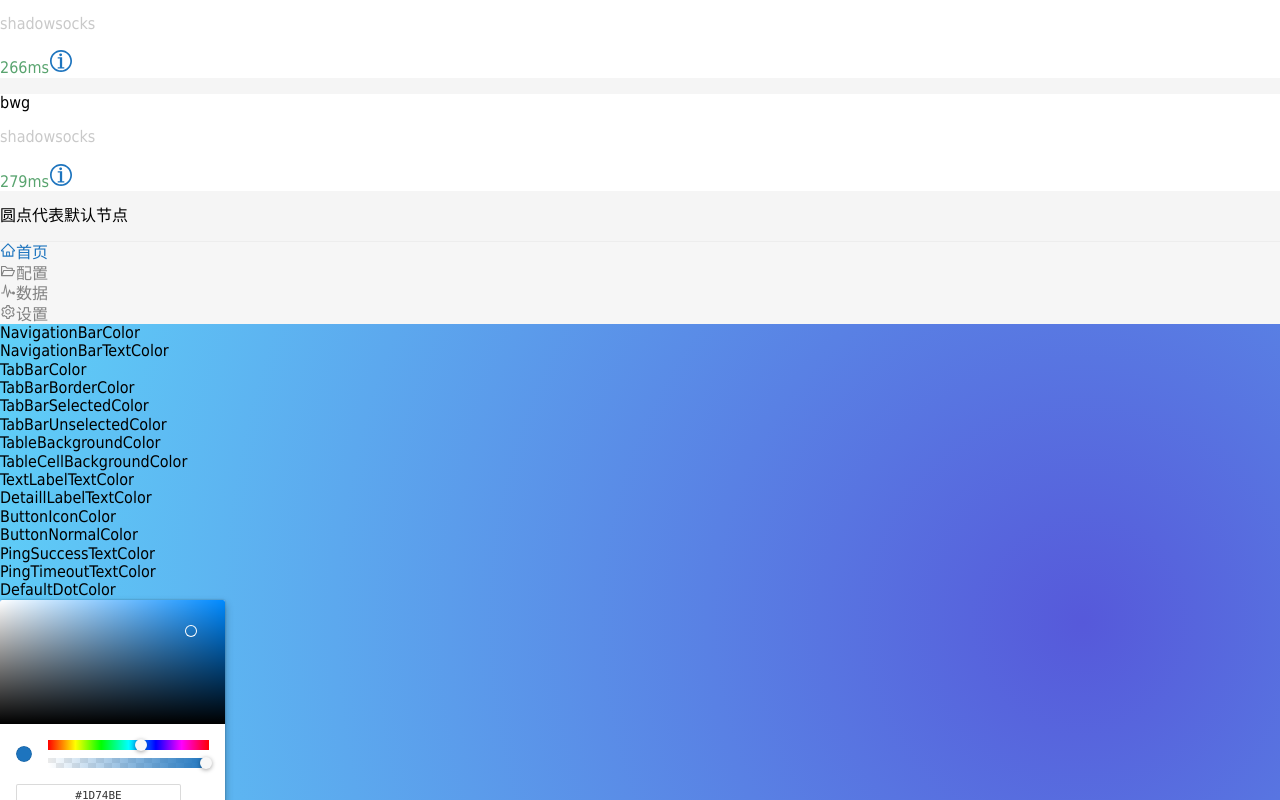
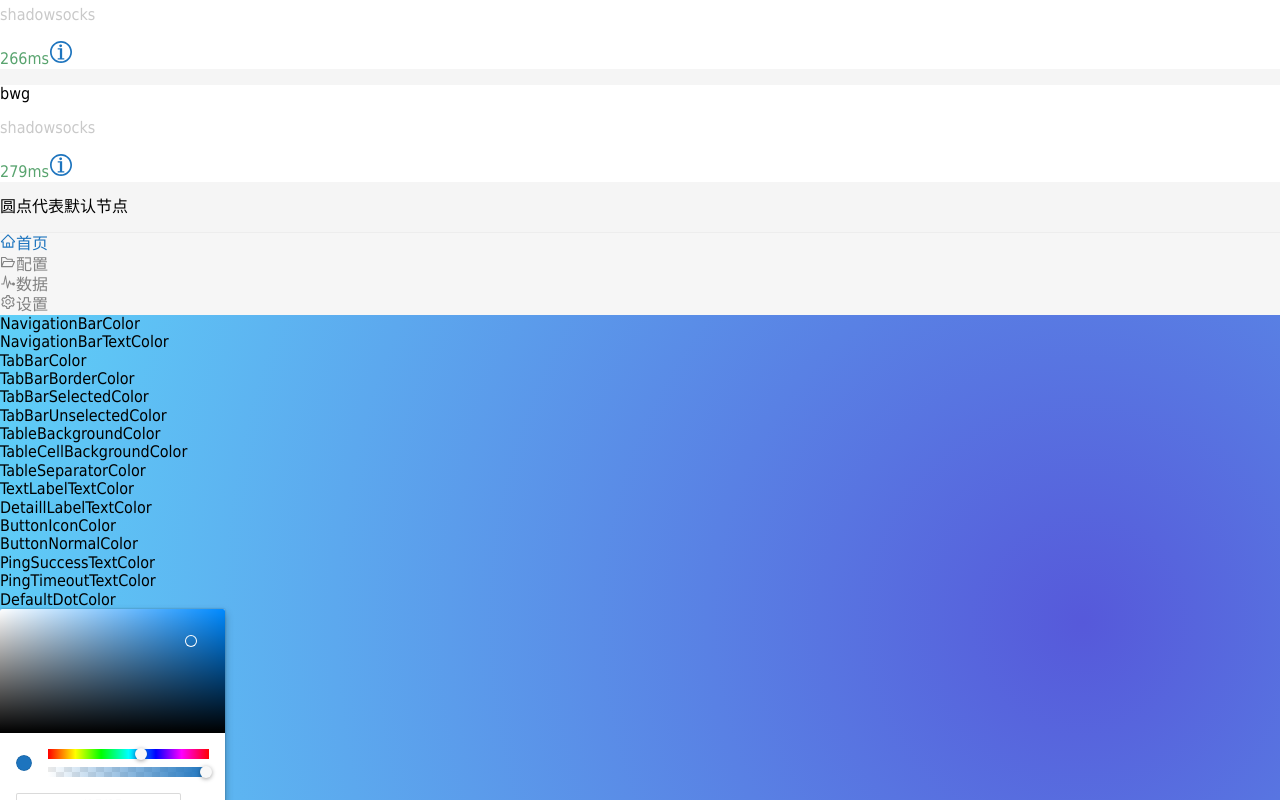
Before and after one commit to pot-code/shadowrocket-theme, a React app: page / in a window 1280 px wide. Shown: the top 800 px of the page. Built offline with nearby package versions, Linux system fonts and the light colour scheme; the HTML template or start-up script is replaced by a standard one.

Commit message:
feat: add customization for TableSeparatorColor

```diff
--- a/src/app.less
+++ b/src/app.less
@@ -35,7 +35,11 @@
   .table-cell {
     display: flex;
 
+    &:first-child {
+      border-top: 1px solid;
+    }
     &:last-child {
+      border-bottom: 1px solid;
       .content {
         border: none;
       }
@@ -52,7 +56,7 @@
       flex-grow: 1;
       padding: 8px 12px 8px 0;
       margin-left: 12px;
-      border-bottom: 1px solid #efefef;
+      border-bottom: 1px solid;
     }
   }
 
--- a/src/app.tsx
+++ b/src/app.tsx
@@ -20,6 +20,7 @@ const defaultScheme = {
   TabBarUnselectedColor: '#828282',
   TableBackgroundColor: '#F5F5F5',
   TableCellBackgroundColor: '#FFFFFF',
+  TableSeparatorColor: '#E0E0E0',
   TextLabelTextColor: '#000000',
   DetaillLabelTextColor: '#C9C9C9',
   ButtonIconColor: '#1D74BE',
@@ -53,7 +54,11 @@ function App() {
     const savedScheme = localStorage.getItem(STORAGE_KEY)
 
     if (savedScheme) {
-      return JSON.parse(savedScheme)
+      const parsedScheme = JSON.parse(savedScheme)
+
+      if (Object.keys(parsedScheme).length >= Object.keys(defaultScheme).length) {
+        return parsedScheme
+      }
     }
     return defaultScheme
   })
--- a/src/control.tsx
+++ b/src/control.tsx
@@ -85,23 +85,7 @@ export class ControlPanel extends React.PureComponent<IControlPanelProps, IContr
     return (
       <div styleName="panels">
         <div styleName="meters">
-          {[
-            'NavigationBarColor',
-            'NavigationBarTextColor',
-            'TabBarColor',
-            'TabBarBorderColor',
-            'TabBarSelectedColor',
-            'TabBarUnselectedColor',
-            'TableBackgroundColor',
-            'TableCellBackgroundColor',
-            'TextLabelTextColor',
-            'DetaillLabelTextColor',
-            'ButtonIconColor',
-            'ButtonNormalColor',
-            'PingSuccessTextColor',
-            'PingTimeoutTextColor',
-            'DefaultDotColor'
-          ].map(field => (
+          {Object.keys(scheme).map(field => (
             <ColorMeter
               field={field}
               key={field}
--- a/src/homescreen.tsx
+++ b/src/homescreen.tsx
@@ -14,6 +14,7 @@ export const HomeScreen: React.FunctionComponent<{ scheme: { [key: string]: stri
     TabBarBorderColor,
     TabBarSelectedColor,
     TabBarUnselectedColor,
+    TableSeparatorColor,
     TableBackgroundColor,
     TableCellBackgroundColor,
     TextLabelTextColor,
@@ -41,7 +42,8 @@ export const HomeScreen: React.FunctionComponent<{ scheme: { [key: string]: stri
               ButtonIconColor,
               TextLabelTextColor,
               DetaillLabelTextColor,
-              TableCellBackgroundColor
+              TableCellBackgroundColor,
+              TableSeparatorColor
             }}
           />
           <div styleName="section">
@@ -56,7 +58,8 @@ export const HomeScreen: React.FunctionComponent<{ scheme: { [key: string]: stri
                 PingSuccessTextColor,
                 PingTimeoutTextColor,
                 DefaultDotColor,
-                TableCellBackgroundColor
+                TableCellBackgroundColor,
+                TableSeparatorColor
               }}
             />
           </div>
@@ -96,16 +99,25 @@ const Actions: React.FunctionComponent<{
   ButtonIconColor: string
   TextLabelTextColor: string
   DetaillLabelTextColor: string
+  TableSeparatorColor: string
   TableCellBackgroundColor: string
 }> = props => (
   <div styleName="actions">
-    <TableCell icon={<IoIosRocket color={props.ButtonIconColor} />} color={props.TableCellBackgroundColor}>
+    <TableCell
+      icon={<IoIosRocket color={props.ButtonIconColor} />}
+      color={props.TableCellBackgroundColor}
+      borderColor={props.TableSeparatorColor}
+    >
       <div styleName="connection">
         <span style={{ color: props.TextLabelTextColor }}>已连接</span>
         <div styleName="toggle" style={{ backgroundColor: props.ButtonIconColor }}></div>
       </div>
     </TableCell>
-    <TableCell icon={<GiShipWheel color={props.ButtonIconColor} />} color={props.TableCellBackgroundColor}>
+    <TableCell
+      icon={<GiShipWheel color={props.ButtonIconColor} />}
+      color={props.TableCellBackgroundColor}
+      borderColor={props.TableSeparatorColor}
+    >
       <div styleName="router">
         <span style={{ color: props.TextLabelTextColor }}>全局路由</span>
         <div styleName="config" style={{ color: props.DetaillLabelTextColor }}>
@@ -114,7 +126,11 @@ const Actions: React.FunctionComponent<{
         </div>
       </div>
     </TableCell>
-    <TableCell icon={<GiSpeedometer color={props.ButtonIconColor} />} color={props.TableCellBackgroundColor}>
+    <TableCell
+      icon={<GiSpeedometer color={props.ButtonIconColor} />}
+      color={props.TableCellBackgroundColor}
+      borderColor={props.TableSeparatorColor}
+    >
       <span style={{ color: props.TextLabelTextColor }}>延迟测试</span>
     </TableCell>
   </div>
@@ -127,6 +143,7 @@ const Servers: React.FunctionComponent<{
   PingSuccessTextColor: string
   PingTimeoutTextColor: string
   TableCellBackgroundColor: string
+  TableSeparatorColor: string
   DefaultDotColor: string
 }> = props => (
   <div styleName="servers">
@@ -135,6 +152,7 @@ const Servers: React.FunctionComponent<{
       pingColor={props.PingTimeoutTextColor}
       labelColor={props.TextLabelTextColor}
       tableCellColor={props.TableCellBackgroundColor}
+      tableCellSeparatorColor={props.TableSeparatorColor}
       detailColor={props.DetaillLabelTextColor}
       iconColor={props.ButtonIconColor}
       address="timeout"
@@ -147,6 +165,7 @@ const Servers: React.FunctionComponent<{
       labelColor={props.TextLabelTextColor}
       detailColor={props.DetaillLabelTextColor}
       tableCellColor={props.TableCellBackgroundColor}
+      tableCellSeparatorColor={props.TableSeparatorColor}
       iconColor={props.ButtonIconColor}
       address="JMS-79372"
       dotColor={props.DefaultDotColor}
@@ -157,6 +176,7 @@ const Servers: React.FunctionComponent<{
       labelColor={props.TextLabelTextColor}
       detailColor={props.DetaillLabelTextColor}
       tableCellColor={props.TableCellBackgroundColor}
+      tableCellSeparatorColor={props.TableSeparatorColor}
       iconColor={props.ButtonIconColor}
       address="bwg"
       dotColor={props.DefaultDotColor}
@@ -170,6 +190,7 @@ const Server: React.FunctionComponent<{
   labelColor: string
   detailColor: string
   tableCellColor: string
+  tableCellSeparatorColor: string
   iconColor: string
   dotColor: string
   address: string
@@ -193,7 +214,7 @@ const Server: React.FunctionComponent<{
     )
   }
   return (
-    <TableCell icon={icon} color={props.tableCellColor}>
+    <TableCell icon={icon} color={props.tableCellColor} borderColor={props.tableCellSeparatorColor}>
       <div styleName="server">
         <div styleName="host">
           <p styleName="address" style={{ color: props.labelColor }}>
@@ -238,9 +259,15 @@ const TabBarButton: React.FunctionComponent<{ icon: React.ReactElement; text: st
   </div>
 )
 
-const TableCell: React.FunctionComponent<{ icon?: React.ReactElement; color: string }> = props => (
-  <div styleName="table-cell" style={{ backgroundColor: props.color }}>
+const TableCell: React.FunctionComponent<{
+  icon?: React.ReactElement
+  color: string
+  borderColor: string
+}> = props => (
+  <div styleName="table-cell" style={{ backgroundColor: props.color, borderColor: props.borderColor }}>
     <div styleName="icon">{props.icon}</div>
-    <div styleName="content">{props.children}</div>
+    <div styleName="content" style={{ borderColor: props.borderColor }}>
+      {props.children}
+    </div>
   </div>
 )
```
